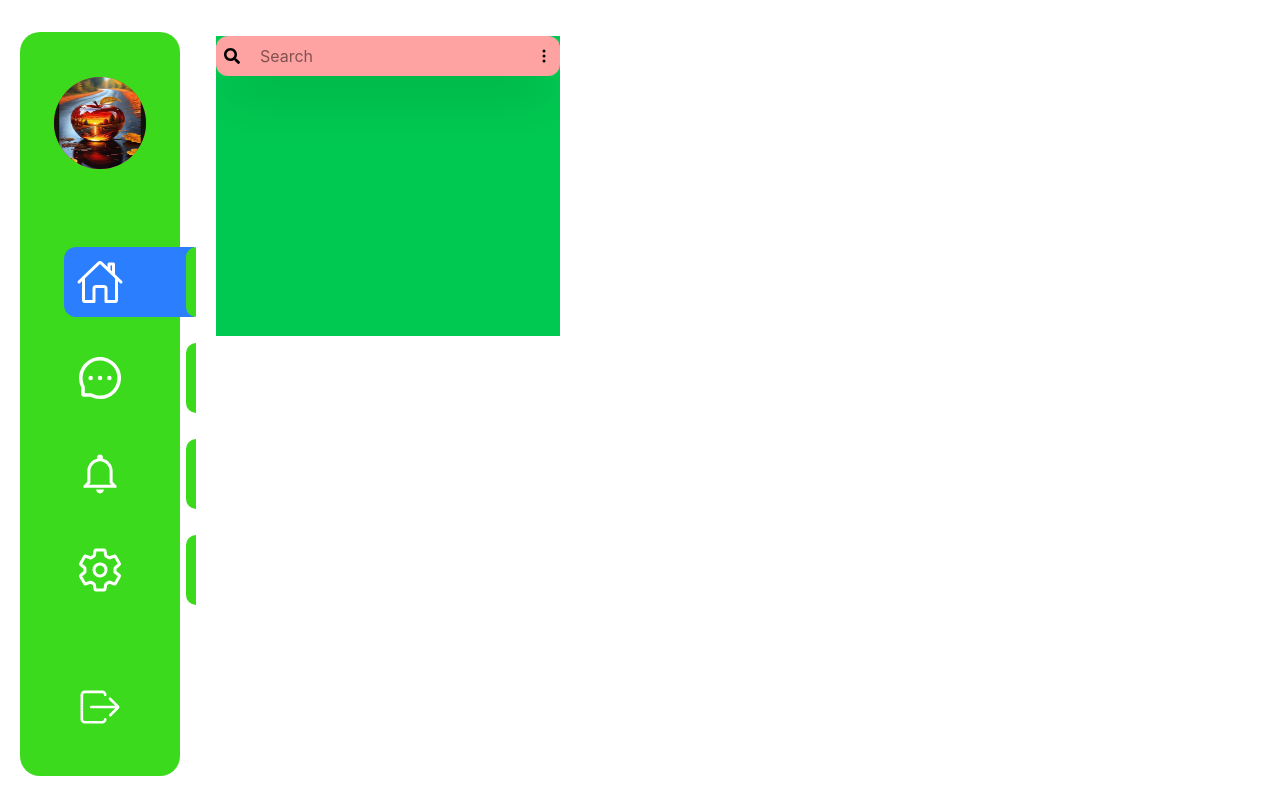
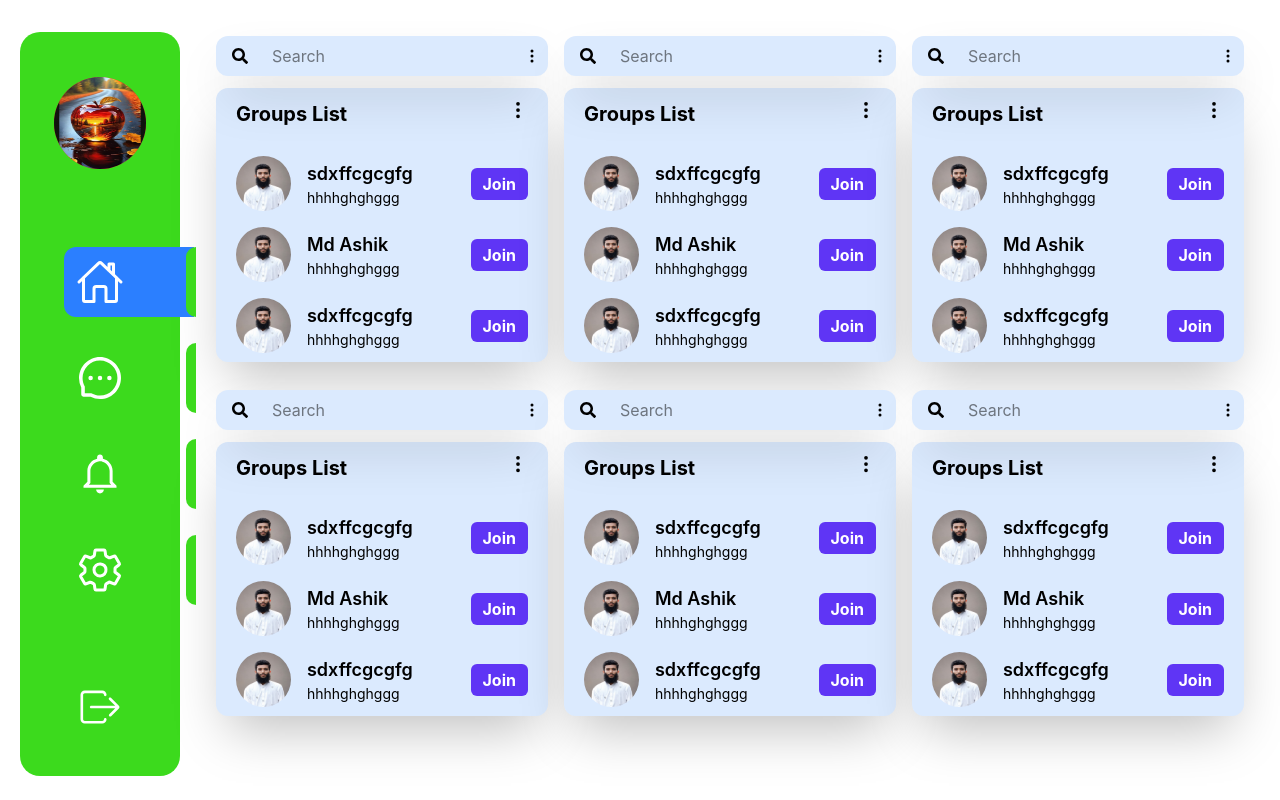
Before and after one commit to mdashikurrahmanmern/Mini-Adda-Chat, a React (Vite) app: page /home in a window 1280 px wide. Built offline with nearby package versions, Linux system fonts and the light colour scheme.

Commit message:
feat:message part update

```diff
--- a/src/pages/Home.jsx
+++ b/src/pages/Home.jsx
@@ -2,18 +2,160 @@ import React from 'react'
 import Grid from '@mui/material/Grid';
 import { FaSearch } from "react-icons/fa";
 import { BsThreeDotsVertical } from "react-icons/bs";
+import UserSection from './components/UserSection';
+import Roge from '../assets/ashik.jpg'
 
 
 const Home = () => {
   return (
      <Grid container spacing={2}>
         <Grid size={4}>
-        <div className='h-[300px] w-full overflow-y-scroll bg-green-500 mt-9'>
-          <div className='relative w-full bg-red-300 rounded-xl'>
-            <input className='py-2 px-11 shadow-2xl w-full' type="text" placeholder='Search' />
-                     <FaSearch className='absolute top-1/2 left-2 -translate-y-1/2' />
+        <div className='h-[300px]w-full mt-9'>
+          <div className='relative w-full bg-blue-100 rounded-xl'>
+            <input className='py-2 pl-14 pr-10 shadow-2xl w-full rounded-xl' type="text" placeholder='Search' />
+                     <FaSearch className='absolute top-1/2 left-4 -translate-y-1/2' />
           <BsThreeDotsVertical className='absolute top-1/2 right-2 -translate-y-1/2' />
           </div>
+          <div className='w-full h-full bg-blue-100 mt-3 shadow-2xl rounded-xl'>
+           <div className='flex justify-between px-5 py-3'>
+            <h4 className='text-xl font-bold'>Groups List</h4>
+            <BsThreeDotsVertical className='text-xl'/>
+           </div>
+
+             <div className='h-[222px] overflow-y-scroll '>
+              <UserSection image={Roge} name='sdxffcgcgfg' bio='hhhhghghggg'/>
+              <UserSection image={Roge} name='Md Ashik' bio='hhhhghghggg'/>
+              <UserSection image={Roge} name='sdxffcgcgfg' bio='hhhhghghggg'/>
+              <UserSection image={Roge} name='Mst Mimma' bio='hhhhghghggg'/>
+             </div>
+
+          </div>
+
+           </div>
+        </Grid>
+
+         <Grid size={4}>
+        <div className='h-[300px]w-full mt-9'>
+          <div className='relative w-full bg-blue-100 rounded-xl'>
+            <input className='py-2 pl-14 pr-10 shadow-2xl w-full rounded-xl' type="text" placeholder='Search' />
+                     <FaSearch className='absolute top-1/2 left-4 -translate-y-1/2' />
+          <BsThreeDotsVertical className='absolute top-1/2 right-2 -translate-y-1/2' />
+          </div>
+          <div className='w-full h-full bg-blue-100 mt-3 shadow-2xl rounded-xl'>
+           <div className='flex justify-between px-5 py-3'>
+            <h4 className='text-xl font-bold'>Groups List</h4>
+            <BsThreeDotsVertical className='text-xl'/>
+           </div>
+
+             <div className='h-[222px] overflow-y-scroll '>
+              <UserSection image={Roge} name='sdxffcgcgfg' bio='hhhhghghggg'/>
+              <UserSection image={Roge} name='Md Ashik' bio='hhhhghghggg'/>
+              <UserSection image={Roge} name='sdxffcgcgfg' bio='hhhhghghggg'/>
+              <UserSection image={Roge} name='Mst Mimma' bio='hhhhghghggg'/>
+             </div>
+
+          </div>
+
+           </div>
+        </Grid>
+
+         <Grid size={4}>
+        <div className='h-[300px]w-full mt-9'>
+          <div className='relative w-full bg-blue-100 rounded-xl'>
+            <input className='py-2 pl-14 pr-10 shadow-2xl w-full rounded-xl' type="text" placeholder='Search' />
+                     <FaSearch className='absolute top-1/2 left-4 -translate-y-1/2' />
+          <BsThreeDotsVertical className='absolute top-1/2 right-2 -translate-y-1/2' />
+          </div>
+          <div className='w-full h-full bg-blue-100 mt-3 shadow-2xl rounded-xl'>
+           <div className='flex justify-between px-5 py-3'>
+            <h4 className='text-xl font-bold'>Groups List</h4>
+            <BsThreeDotsVertical className='text-xl'/>
+           </div>
+
+             <div className='h-[222px] overflow-y-scroll '>
+              <UserSection image={Roge} name='sdxffcgcgfg' bio='hhhhghghggg'/>
+              <UserSection image={Roge} name='Md Ashik' bio='hhhhghghggg'/>
+              <UserSection image={Roge} name='sdxffcgcgfg' bio='hhhhghghggg'/>
+              <UserSection image={Roge} name='Mst Mimma' bio='hhhhghghggg'/>
+             </div>
+
+          </div>
+
+           </div>
+        </Grid>
+
+         <Grid size={4}>
+        <div className='h-[300px]w-full mt-3'>
+          <div className='relative w-full bg-blue-100 rounded-xl'>
+            <input className='py-2 pl-14 pr-10 shadow-2xl w-full rounded-xl' type="text" placeholder='Search' />
+                     <FaSearch className='absolute top-1/2 left-4 -translate-y-1/2' />
+          <BsThreeDotsVertical className='absolute top-1/2 right-2 -translate-y-1/2' />
+          </div>
+          <div className='w-full h-full bg-blue-100 mt-3 shadow-2xl rounded-xl'>
+           <div className='flex justify-between px-5 py-3'>
+            <h4 className='text-xl font-bold'>Groups List</h4>
+            <BsThreeDotsVertical className='text-xl'/>
+           </div>
+
+             <div className='h-[222px] overflow-y-scroll '>
+              <UserSection image={Roge} name='sdxffcgcgfg' bio='hhhhghghggg'/>
+              <UserSection image={Roge} name='Md Ashik' bio='hhhhghghggg'/>
+              <UserSection image={Roge} name='sdxffcgcgfg' bio='hhhhghghggg'/>
+              <UserSection image={Roge} name='Mst Mimma' bio='hhhhghghggg'/>
+             </div>
+
+          </div>
+
+           </div>
+        </Grid>
+
+        <Grid size={4}>
+        <div className='h-[300px]w-full mt-3'>
+          <div className='relative w-full bg-blue-100 rounded-xl'>
+            <input className='py-2 pl-14 pr-10 shadow-2xl w-full rounded-xl' type="text" placeholder='Search' />
+                     <FaSearch className='absolute top-1/2 left-4 -translate-y-1/2' />
+          <BsThreeDotsVertical className='absolute top-1/2 right-2 -translate-y-1/2' />
+          </div>
+          <div className='w-full h-full bg-blue-100 mt-3 shadow-2xl rounded-xl'>
+           <div className='flex justify-between px-5 py-3'>
+            <h4 className='text-xl font-bold'>Groups List</h4>
+            <BsThreeDotsVertical className='text-xl'/>
+           </div>
+
+             <div className='h-[222px] overflow-y-scroll '>
+              <UserSection image={Roge} name='sdxffcgcgfg' bio='hhhhghghggg'/>
+              <UserSection image={Roge} name='Md Ashik' bio='hhhhghghggg'/>
+              <UserSection image={Roge} name='sdxffcgcgfg' bio='hhhhghghggg'/>
+              <UserSection image={Roge} name='Mst Mimma' bio='hhhhghghggg'/>
+             </div>
+
+          </div>
+
+           </div>
+        </Grid>
+
+        <Grid size={4}>
+        <div className='h-[300px]w-full mt-3'>
+          <div className='relative w-full bg-blue-100 rounded-xl'>
+            <input className='py-2 pl-14 pr-10 shadow-2xl w-full rounded-xl' type="text" placeholder='Search' />
+                     <FaSearch className='absolute top-1/2 left-4 -translate-y-1/2' />
+          <BsThreeDotsVertical className='absolute top-1/2 right-2 -translate-y-1/2' />
+          </div>
+          <div className='w-full h-full bg-blue-100 mt-3 shadow-2xl rounded-xl'>
+           <div className='flex justify-between px-5 py-3'>
+            <h4 className='text-xl font-bold'>Groups List</h4>
+            <BsThreeDotsVertical className='text-xl'/>
+           </div>
+
+             <div className='h-[222px] overflow-y-scroll '>
+              <UserSection image={Roge} name='sdxffcgcgfg' bio='hhhhghghggg'/>
+              <UserSection image={Roge} name='Md Ashik' bio='hhhhghghggg'/>
+              <UserSection image={Roge} name='sdxffcgcgfg' bio='hhhhghghggg'/>
+              <UserSection image={Roge} name='Mst Mimma' bio='hhhhghghggg'/>
+             </div>
+
+          </div>
+
            </div>
         </Grid>
 
--- a/src/pages/components/RootLayout.jsx
+++ b/src/pages/components/RootLayout.jsx
@@ -11,7 +11,9 @@ const RootLayout = () => {
         </Grid>
 
         <Grid size={10}>
-          <Outlet/>
+          <div className='mr-9'>
+            <Outlet/>
+          </div>
         </Grid>
 
        </Grid>
--- /dev/null
+++ b/src/pages/components/UserSection.jsx
@@ -0,0 +1,16 @@
+import React from 'react'
+import Image from '../components/Image'
+
+const UserSection = ({image,name,bio}) => {
+  return (
+         <div className='flex justify-between items-center px-5 my-4'>
+              <div className='flex gap-x-4 items-center'>
+                <div className='w-[55px] h-[55px] rounded-full'> <Image className='w-[55px] h-[55px] rounded-full' src={image}/></div>
+              <div><h4 className='text-lg font-semibold'>{name}</h4> <p className='text-sm font-normal'>{bio}</p></div>
+              </div>
+              <button className='bg-[#5F35F5] py-1 px-3 font-bold text-white rounded-md'>Join</button>
+        </div>
+  )
+}
+
+export default UserSection
```
Also changed, not shown: src/assets/ashik.jpg (added).
